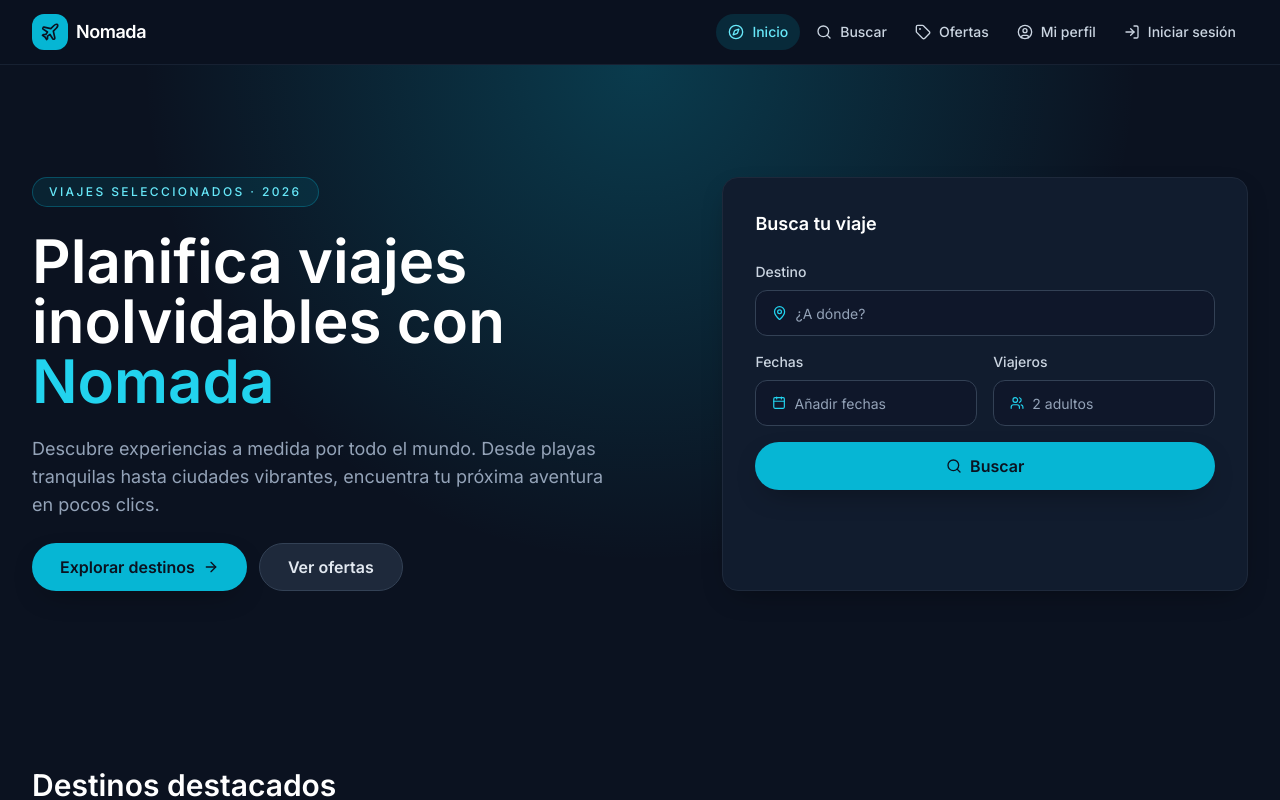
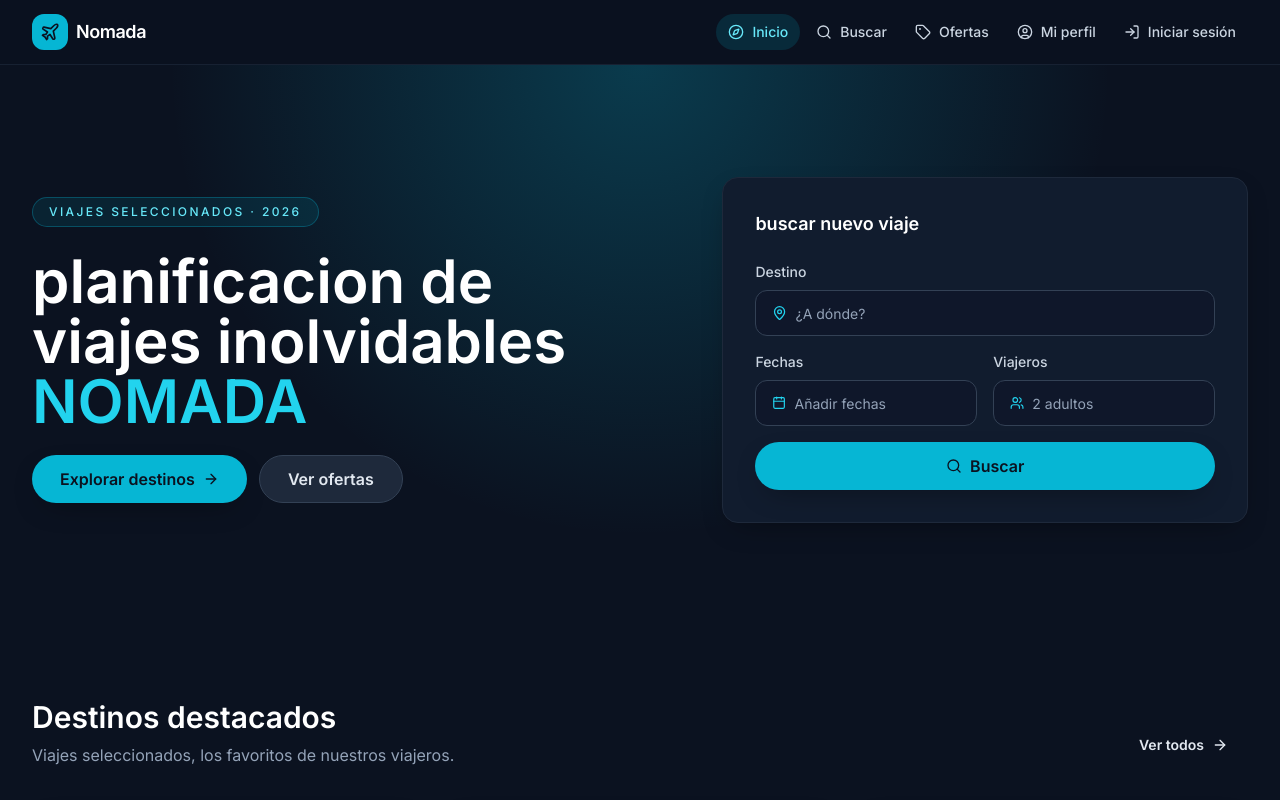
Before and after one commit to Agencia-de-viajes-Factoria-F5-Nomada/Frontend-Travel-Agency, a React (Vite) app: page / in a window 1280 px wide. Shown: the top 800 px of the page. Built offline with nearby package versions, Linux system fonts and the light colour scheme.

Commit message:
fix: update home hero and search copy

```diff
--- a/src/pages/HomePage.jsx
+++ b/src/pages/HomePage.jsx
@@ -18,14 +18,9 @@ const HomePage = () => (
             Viajes seleccionados · 2026
           </span>
           <h1 className="text-4xl font-semibold leading-tight text-white md:text-6xl">
-            Planifica viajes inolvidables con
-            <span className="text-brand-400"> Nomada</span>
+            planificacion de viajes inolvidables
+            <span className="text-brand-400"> NOMADA</span>
           </h1>
-          <p className="max-w-xl text-base text-ink-muted md:text-lg">
-            Descubre experiencias a medida por todo el mundo. Desde playas
-            tranquilas hasta ciudades vibrantes, encuentra tu próxima aventura
-            en pocos clics.
-          </p>
           <div className="flex flex-wrap gap-3">
             <Button to={PUBLIC_PATHS.SEARCH} size="lg">
               Explorar destinos
@@ -38,7 +33,7 @@ const HomePage = () => (
         </div>
 
         <Card className="p-6 md:p-8">
-          <h2 className="text-lg font-semibold text-white">Busca tu viaje</h2>
+          <h2 className="text-lg font-semibold text-white">buscar nuevo viaje</h2>
           <form className="mt-6 grid gap-4">
             <label className="flex flex-col gap-2 text-sm">
               <span className="font-medium text-ink-soft">Destino</span>
```
